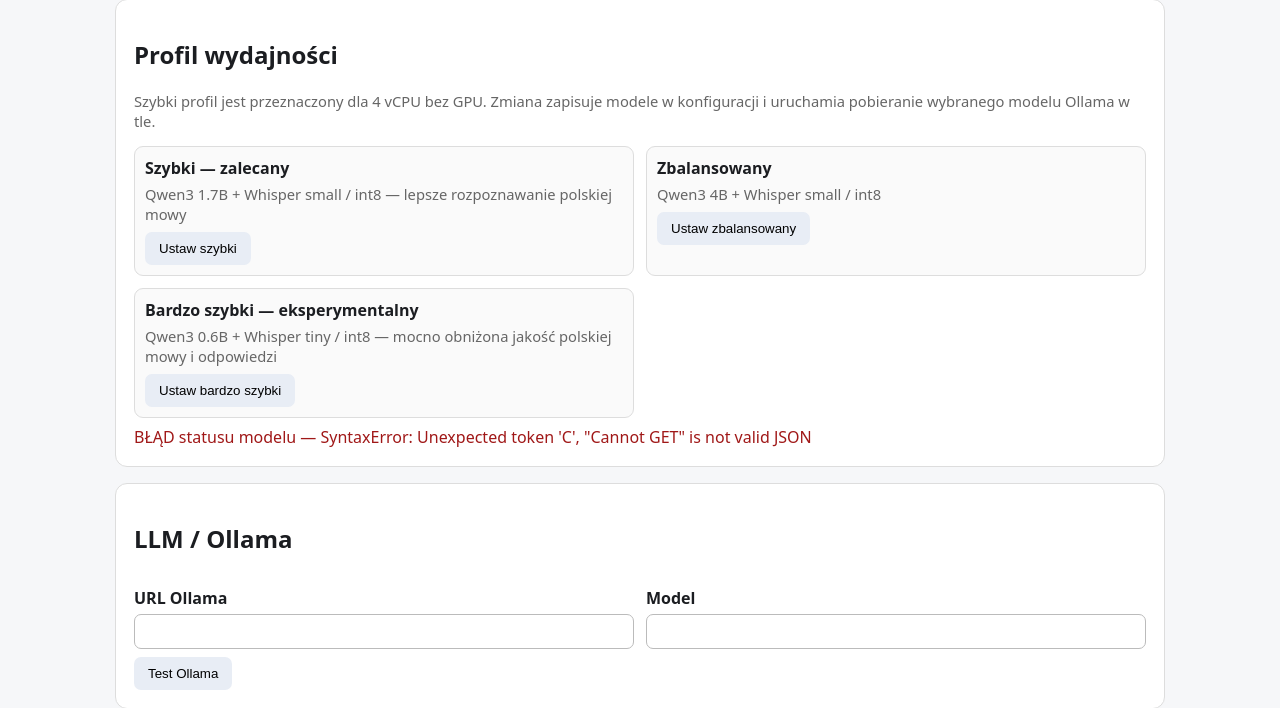
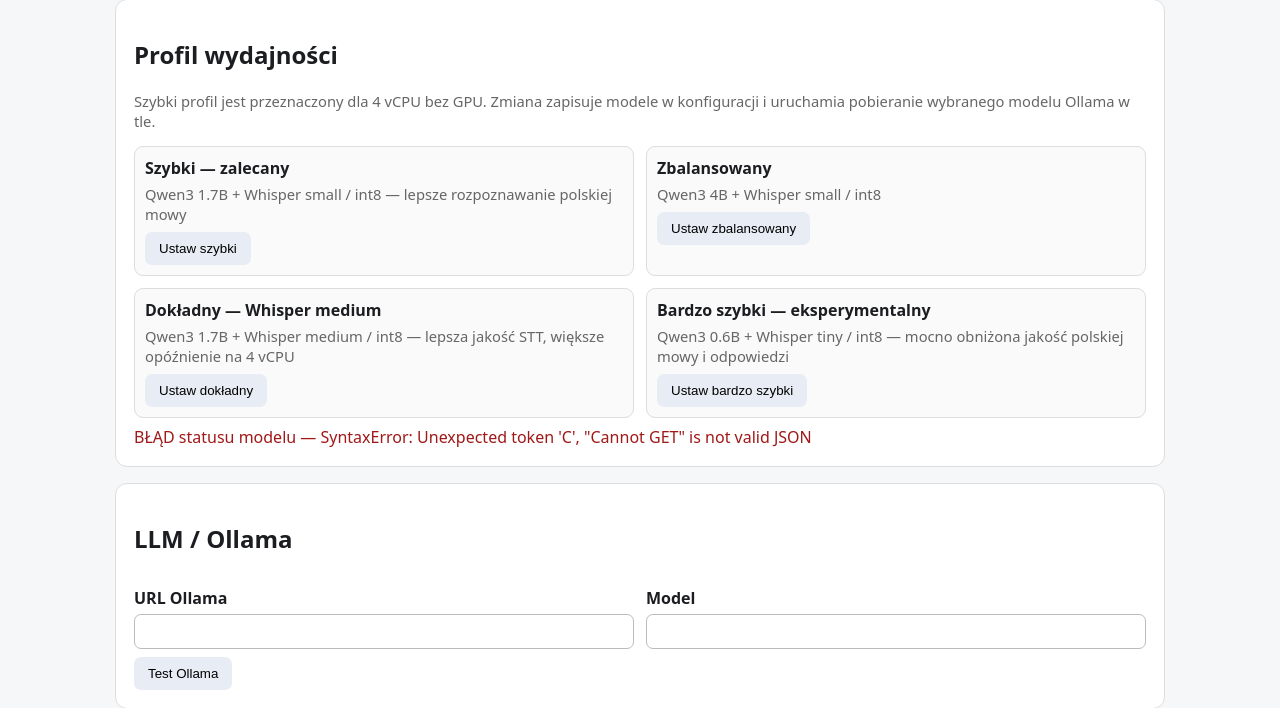
Before and after one commit to Pawel-sp9pw/freepbx-ai-icproject, a Python web app: template app/templates/index.html in a window 1280 px wide. Shown: the part 1390-2098 px from the top of the page. Run offline with Jinja, Linux system fonts and the light colour scheme; the template is opened without the code that fills it, so the values that code supplies are empty.

Commit message:
Expose accurate Whisper medium profile in panel

```diff
--- a/app/templates/index.html
+++ b/app/templates/index.html
@@ -174,6 +174,11 @@
           <strong>Zbalansowany</strong>
           <div class="muted">Qwen3 4B + Whisper small / int8</div>
           <button type="button" class="test" onclick="applyPerformanceProfile('balanced')">Ustaw zbalansowany</button>
+        </div>
+        <div class="status-box">
+          <strong>Dokładny — Whisper medium</strong>
+          <div class="muted">Qwen3 1.7B + Whisper medium / int8 — lepsza jakość STT, większe opóźnienie na 4 vCPU</div>
+          <button type="button" class="test" onclick="applyPerformanceProfile('accurate')">Ustaw dokładny</button>
         </div>
         <div class="status-box">
           <strong>Bardzo szybki — eksperymentalny</strong>
```
